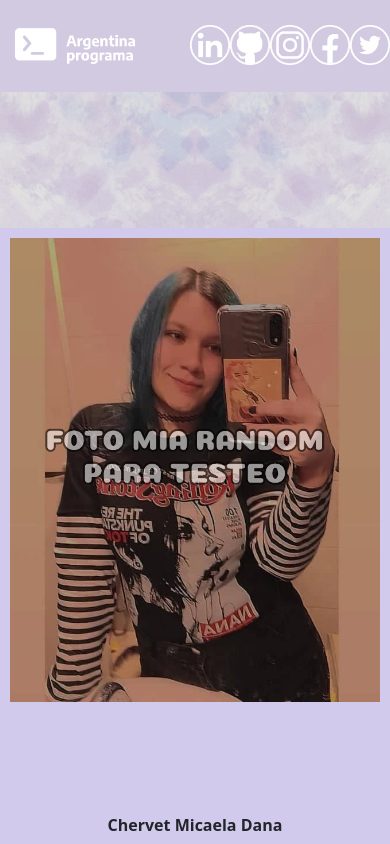
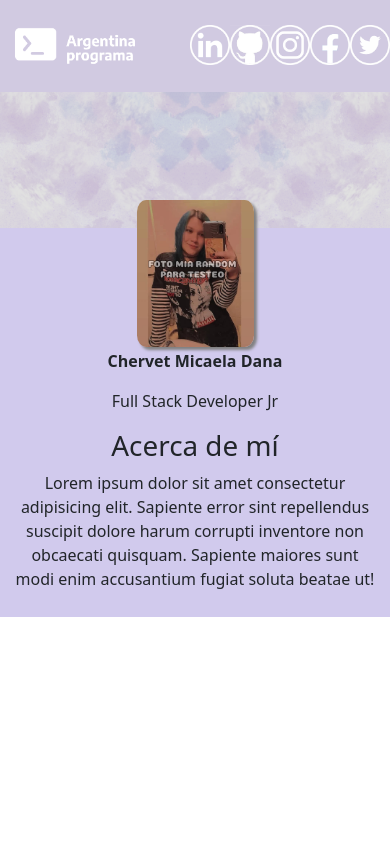
Before and after one commit to MicadCH/ProyectoIntegrador_MDC, an Angular app in the folder ProyectoIntegradorFinal_MDC/: page / in a window 390 px wide. Shown: the top 844 px of the page. Built offline with nearby package versions, Linux system fonts and the light colour scheme.

Commit message:
Update acerca-de.component.css

```diff
--- a/ProyectoIntegradorFinal_MDC/src/app/components/acerca-de/acerca-de.component.css
+++ b/ProyectoIntegradorFinal_MDC/src/app/components/acerca-de/acerca-de.component.css
@@ -16,6 +16,18 @@ div{
         top: 380px;
     }
 }
+@media (max-width: 575px){
+        #fotodeperfil{
+            position: absolute;
+            width: 30%;
+            border-radius: 8%;
+            box-shadow: 3px 3px 3px gray;
+            left: 35%;
+            top: 200px;
+        }
+
+}
+
 /*Etiqueta nombre*/
 #nombre{
     font-weight: bold;
```
